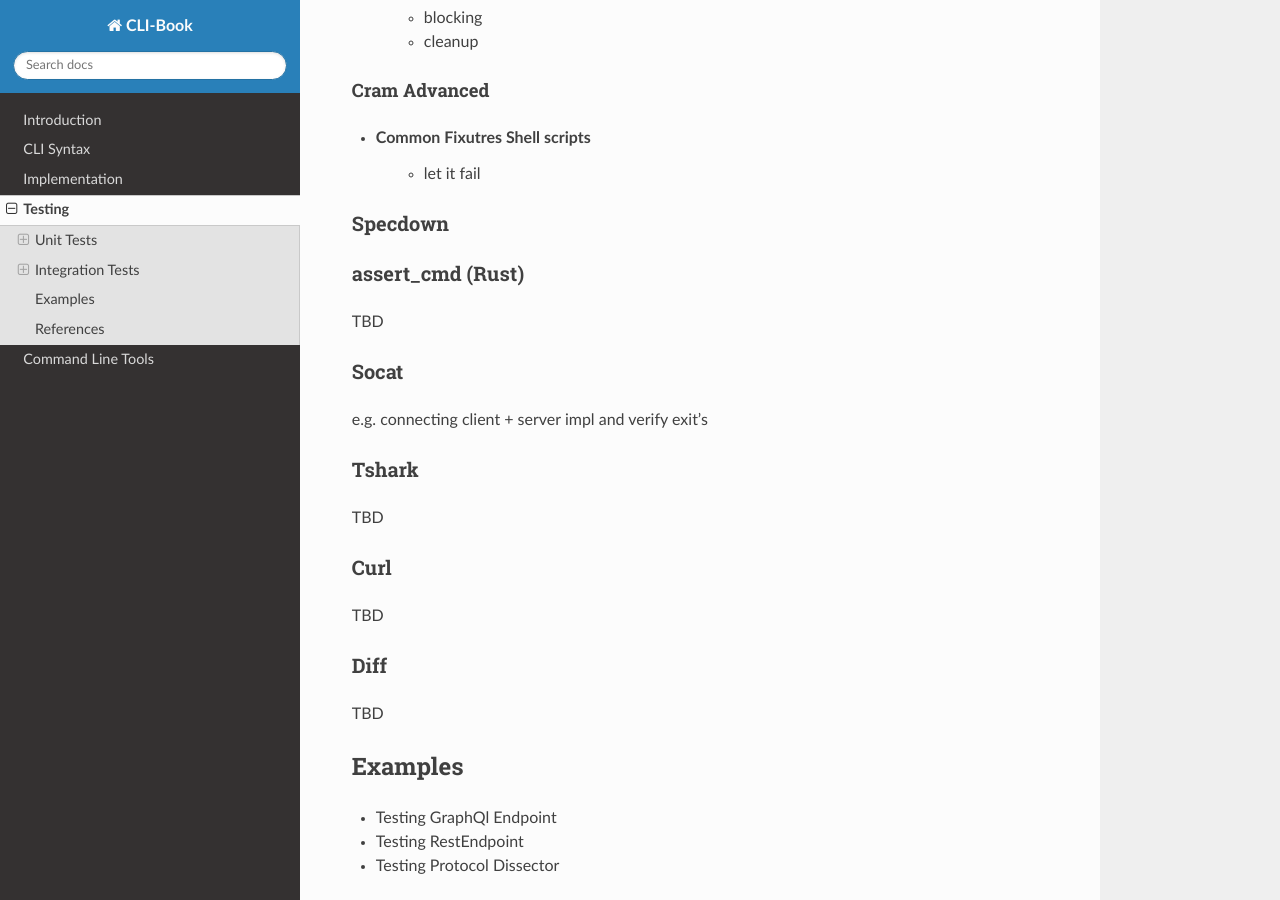
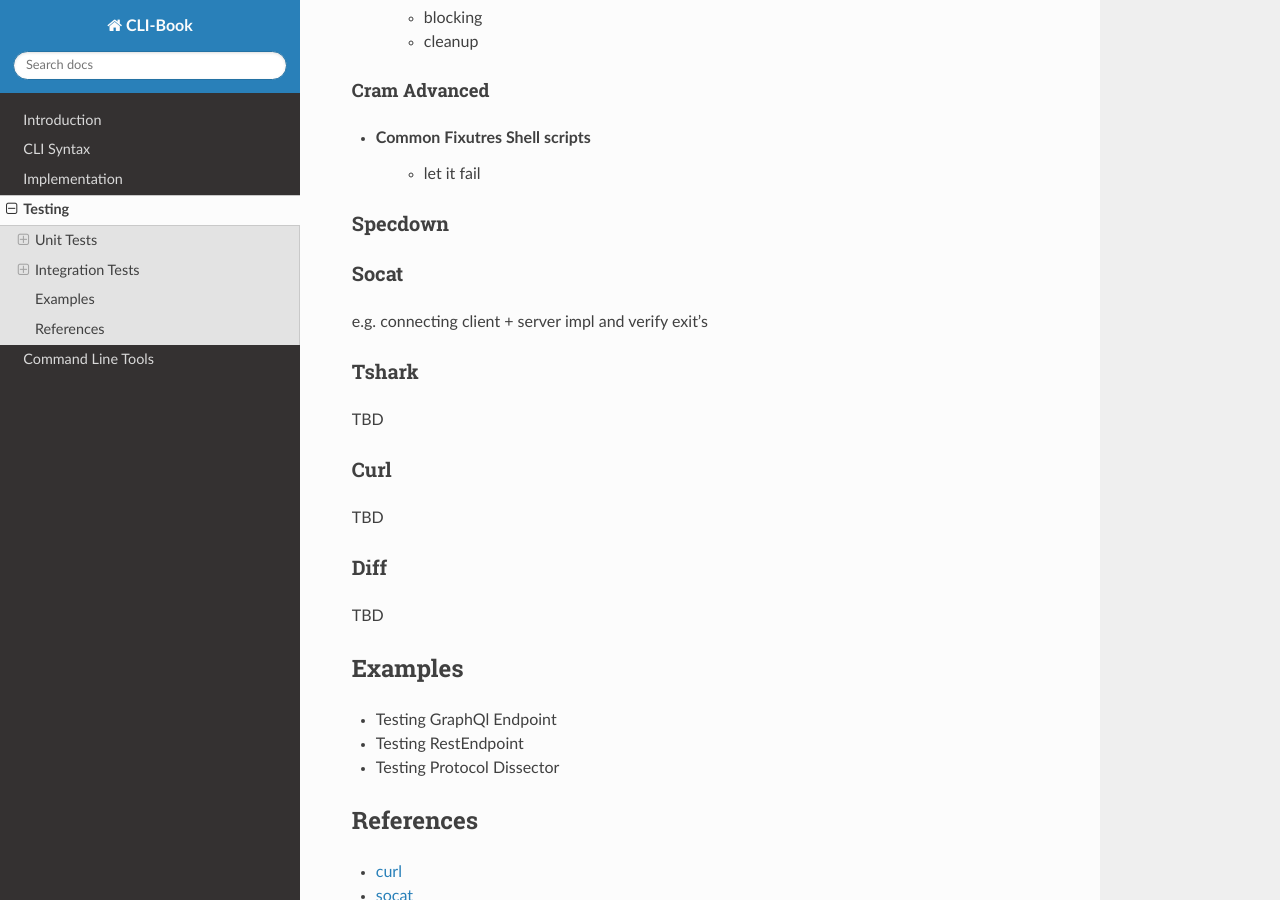
Before and after one commit to Nicoretti/cli-book, a Sphinx documentation site: the page built from source/testing.rst, in a window 1280 px wide and 900 px high, scrolled down 1754 px. Built offline with Sphinx 7.4.7 and the Read the Docs theme 2.0.0, drawn with Linux system fonts in a browser that asks for light colours.

Commit message:
Remove assert_cmd section

```diff
--- a/source/testing.rst
+++ b/source/testing.rst
@@ -85,10 +85,6 @@
 ________
 
 
-assert_cmd (Rust)
-_________________
-TBD
-
 Socat
 _____
 e.g. connecting client + server impl and verify exit's
```
